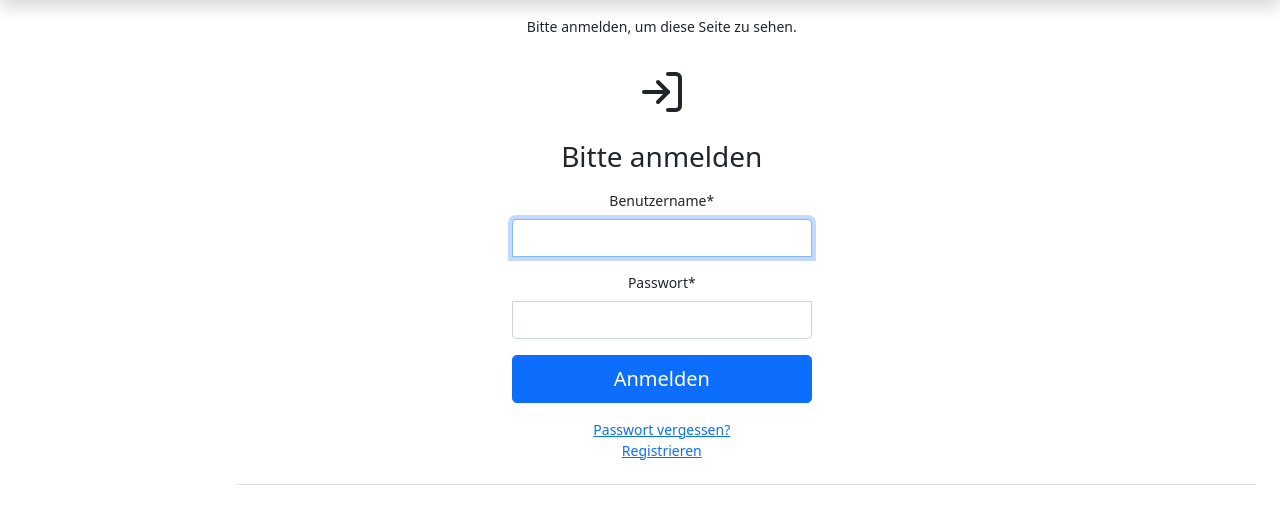
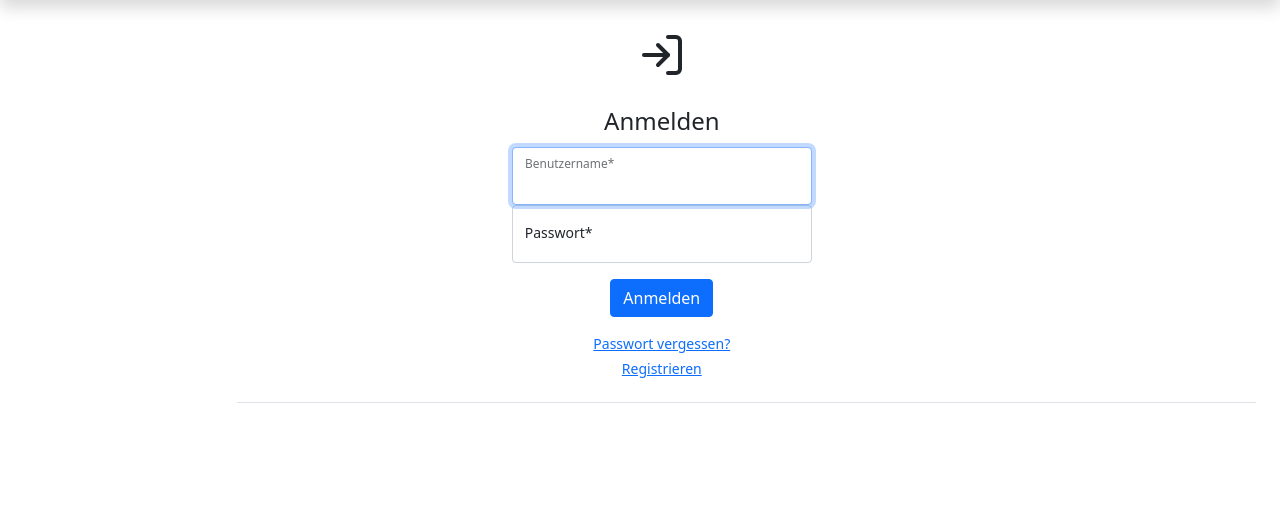
Before and after one commit to HenryJobst/django_lowcoder, a Django app: page /accounts/login/?next=/project/ in a window 1280 px wide. Shown: the part 48-572 px from the top of the page. Run offline with Django 4.2, Linux system fonts and the light colour scheme; some libraries are stand-ins or nearby versions.

Commit message:
login form & template via crispy form

```diff
--- a/django_lowcoder/urls.py
+++ b/django_lowcoder/urls.py
@@ -16,10 +16,11 @@ Including another URLconf
 from django.contrib import admin
 from django.urls import path, include
 from django.shortcuts import redirect
-
+from project.views import LoginView
 urlpatterns = [
+    path("project/", include('project.urls')),
+    path("accounts/login/", LoginView.as_view(), name='login'),
+    path('accounts/', include('django.contrib.auth.urls')),
     path("admin/", admin.site.urls),
-    path("project/", include('project.urls')),
-    path('accounts/', include('django.contrib.auth.urls')),
     path("", lambda request: redirect('project/'))
-]
+    ]
--- a/project/forms.py
+++ b/project/forms.py
@@ -2,7 +2,7 @@ from django.contrib.auth.forms import UserCreationForm, AuthenticationForm
 from django.contrib.auth.models import User
 from django.utils.translation import gettext_lazy as _
 from crispy_forms.helper import FormHelper
-from crispy_forms.layout import Submit, Layout, Fieldset
+from crispy_forms.layout import Submit, Layout, Fieldset, HTML
 from crispy_bootstrap5.bootstrap5 import FloatingField
 
 
@@ -40,24 +40,36 @@ class RegisterForm(UserCreationForm):
 
 
 class LoginForm(AuthenticationForm):
-    # def __init__(self, *args, **kwargs):
-    #     super().__init__(*args, **kwargs)
-    #     self.helper = FormHelper(self)
-    #     self.helper.form_method = 'post'
-    #     self.helper.form_action = 'login'
-    #     self.helper.form_class = 'form-signin'
-    #     self.helper.layout = Layout(
-    #         Fieldset(
-    #             _('Anmelden'),
-    #             FloatingField('username'),
-    #             FloatingField('password'),
-    #             ),
-    #         Submit('submit', _('Anmelden')),
-    #         )
+    def __init__(self, *args, **kwargs):
+        super().__init__(*args, **kwargs)
+        self.helper = FormHelper(self)
+        self.helper.form_method = 'post'
+        self.helper.form_action = 'login'
+        self.helper.form_class = 'form-signin w-100 m-auto text-center'
+        self.helper.layout = Layout(
+            HTML("""<i class="feather-48 mb-4"
+            data-feather="log-in"></i>"""),
+            Fieldset(
+                _('Anmelden'),
+                FloatingField('username'),
+                FloatingField('password'),
+                ),
+            Submit('submit', _('Anmelden')),
+            HTML("""
+            <div class="mt-3">
+            <a href="{% url 'password_reset' %}">
+            {{_('Passwort vergessen?')}}</a>
+            </div>
+            <div class="mt-1">
+            <a href="{% url 'register' %}">
+            {{_('Registrieren')}}</a>
+            </div>
+            """)
+            )
 
-    class Meta:
-        model = User
-        fields = [
-            'username',
-            'password',
-            ]
+class Meta:
+    model = User
+    fields = [
+        'username',
+        'password',
+        ]
--- a/project/static/css/register.css
+++ b/project/static/css/register.css
@@ -16,14 +16,7 @@
   z-index: 2;
 }
 
-.form-signin input[type="text"] {
-  margin-bottom: -1px;
-  border-bottom-right-radius: 0;
-  border-bottom-left-radius: 0;
+.form-signin fieldset div input[type="text"]
+{
+  margin-bottom: -1rem;
 }
-
-.form-signin input[type="password"] {
-  margin-bottom: 10px;
-  border-top-left-radius: 0;
-  border-top-right-radius: 0;
-}
--- a/project/templates/registration/login.html
+++ b/project/templates/registration/login.html
@@ -2,49 +2,8 @@
 
 {% block title %}<title>Django-LowCoder - Anmelden</title>{% endblock %}
 
+{% block content %}
 {% load crispy_forms_tags %}
+{% crispy form %}
 
-{% block content %}
-<div class="form-floating w-100 m-auto text-center">
-    {% if form.errors %}
-    <p>Benutzername oder Passwort stimmen nicht. Bitte erneut versuchen.</p>
-    {% endif %}
-
-    {% if next %}
-    {% if user.is_authenticated %}
-    <p>Der Benutzer hat keinen Zugriff auf diese Seite. Bitte anderen
-        Zugang verwenden oder einen Administrator kontaktieren.</p>
-    {% else %}
-    <p>Bitte anmelden, um diese Seite zu sehen.</p>
-    {% endif %}
-    {% endif %}
-</div>
-<div class="form-signin w-100 m-auto text-center">
-    <form method="post" action="{% url 'login' %}">
-        {% csrf_token %}
-        <i class="feather-48 mb-4" data-feather="log-in"></i>
-        <h1 class="h3 mb-3 fw-normal">Bitte anmelden</h1>
-
-        {{ form|crispy }}
-        <!--div class="form-floating">
-            <input type="text" class="form-control"
-                   id="{{ form.username.id_for_label }}"
-                   placeholder="{{ form.username.label }}">
-            <label for="{{ form.username.id_for_label }}">{{ form.username.label }}</label>
-        </div>
-        <div class="form-floating">
-            <input type="password" class="form-control"
-                   id="{{ form.password.id_for_label }}"
-                   placeholder="{{ form.password.label }}">
-            <label for="{{ form.password.id_for_label }}">{{ form.password.label }}</label>
-        </div-->
-
-        <input type="submit" value="Anmelden"
-               class="w-100 btn btn-lg btn-primary"/>
-        <input type="hidden" name="next" value="{{ next }}"/>
-    </form>
-    <div class="mt-3"><a href="{% url 'password_reset' %}">Passwort
-        vergessen?</a></div>
-    <div><a href="{% url 'register' %}">Registrieren</a></div>
-</div>
 {% endblock %}
--- a/project/urls.py
+++ b/project/urls.py
@@ -4,5 +4,6 @@ from . import views
 
 urlpatterns = [
     path('', views.IndexView.as_view(), name='index'),
-    path('accounts/register', views.RegisterView.as_view(), name='register')
+    path('accounts/register', views.RegisterView.as_view(), name='register'),
+    path('accounts/login', views.LoginView.as_view(), name='login'),
 ]
--- a/project/views.py
+++ b/project/views.py
@@ -1,11 +1,12 @@
 from django.conf import settings
 from django.contrib.auth.decorators import login_required
+from django.contrib.auth.views import LoginView as AuthLoginView
 from django.http import HttpResponse
 from django.urls import reverse_lazy
 from django.utils.decorators import method_decorator
 from django.views import generic
 
-from project.forms import RegisterForm
+from project.forms import RegisterForm, LoginForm
 from project.models import Project
 
 
@@ -19,6 +20,12 @@ class RegisterView(generic.CreateView):
     form_class = RegisterForm
     success_url = reverse_lazy('login')
     template_name = 'registration/register.html'
+
+
+class LoginView(AuthLoginView):
+    form_class = LoginForm
+    success_url = reverse_lazy('index')
+    template_name = 'registration/login.html'
 
 
 @method_decorator(login_required, name='dispatch')
```
